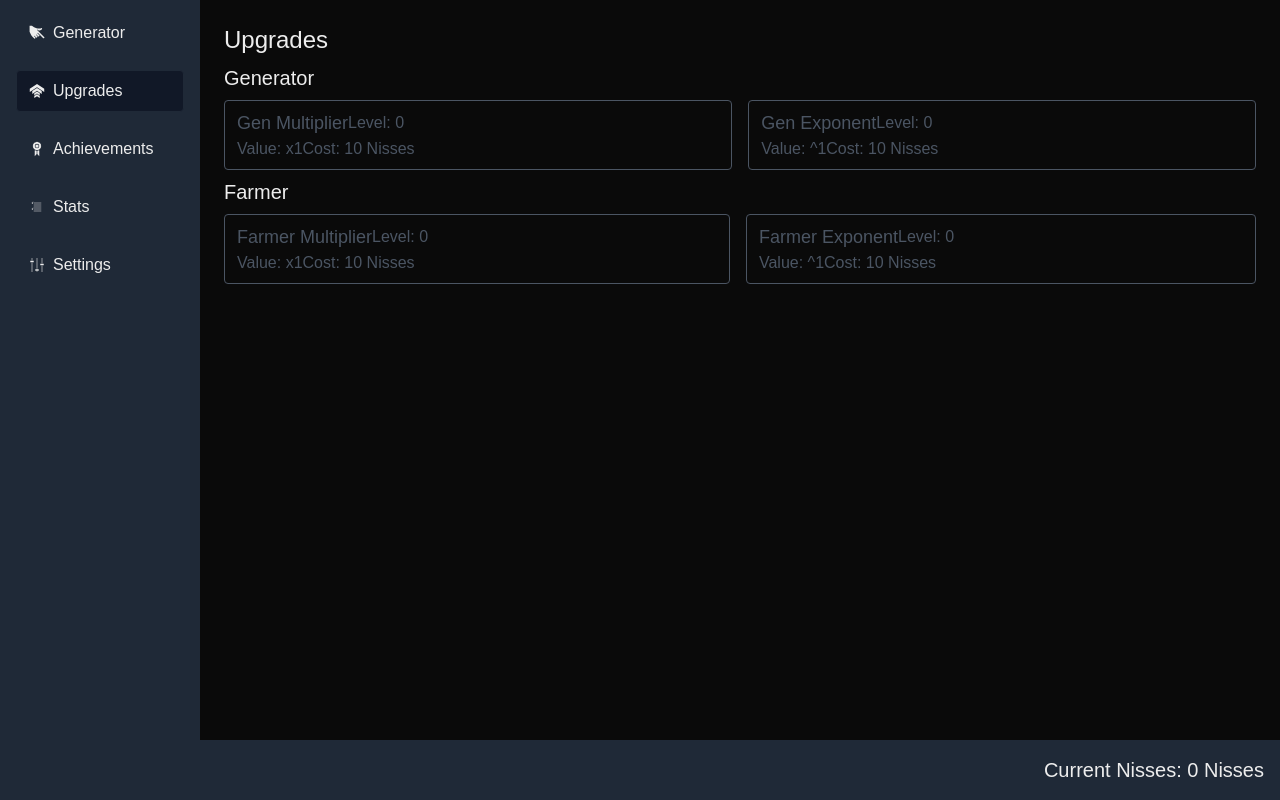
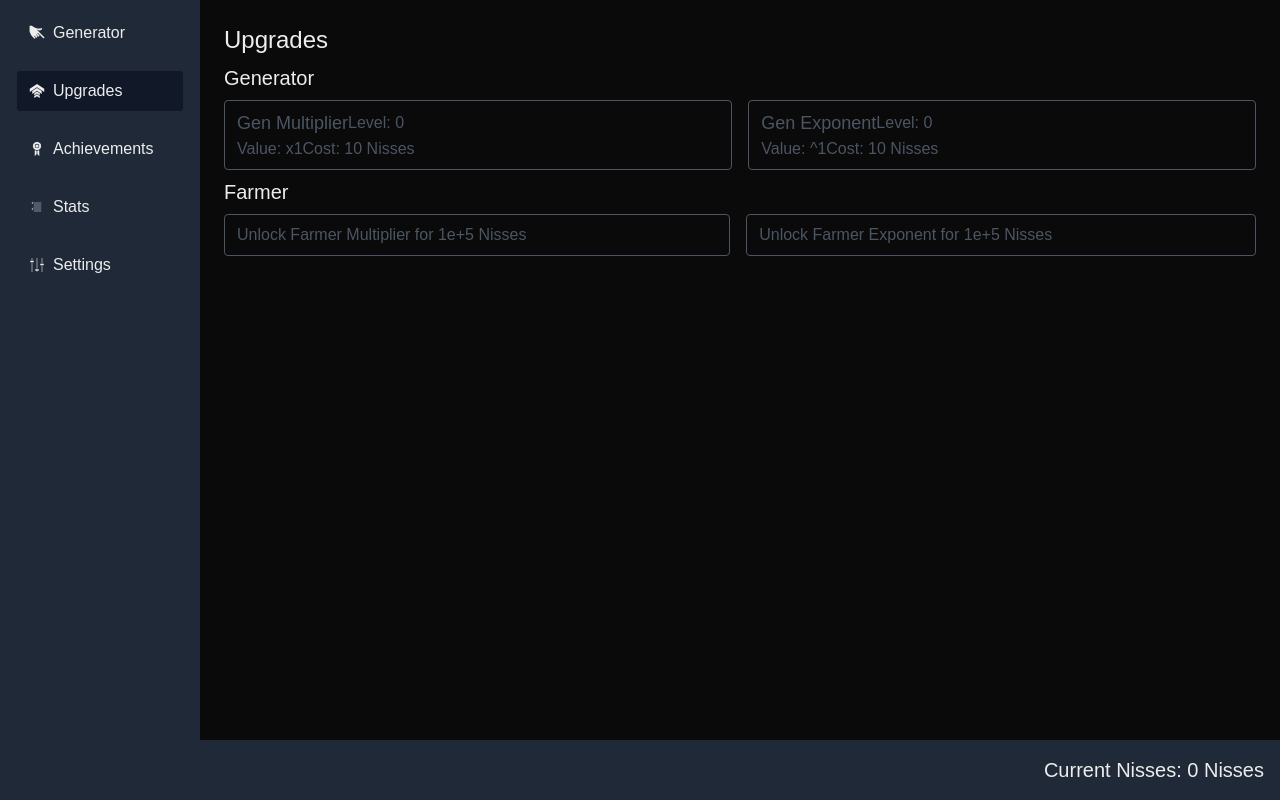
Before and after one commit to enyineer/nissesgen, a Next.js app: page /game/upgrades in a window 1280 px wide. Built offline with nearby package versions, Linux system fonts and the light colour scheme.

Commit message:
Fix unlockable state

```diff
--- a/app/game/upgrades/upgradeButton.tsx
+++ b/app/game/upgrades/upgradeButton.tsx
@@ -11,6 +11,7 @@ export default function UpgradeButton(props: UpgradeButtonProps) {
   const {
     unlocked,
     unlockable,
+    unlock,
     unlockCost,
     maxBuyable,
     buy,
@@ -22,9 +23,16 @@ export default function UpgradeButton(props: UpgradeButtonProps) {
   const label = props.label;
 
   if (!unlocked) {
-    <Button className="flex flex-col" fullWidth disabled={!unlockable}>
-      Unlock ${label} for ${gameMath.format(unlockCost)} Nisses
-    </Button>;
+    return (
+      <Button
+        className="flex flex-col"
+        fullWidth
+        disabled={!unlockable}
+        onClick={() => unlock()}
+      >
+        Unlock {label} for {gameMath.format(unlockCost)} Nisses
+      </Button>
+    );
   }
 
   return (
```
